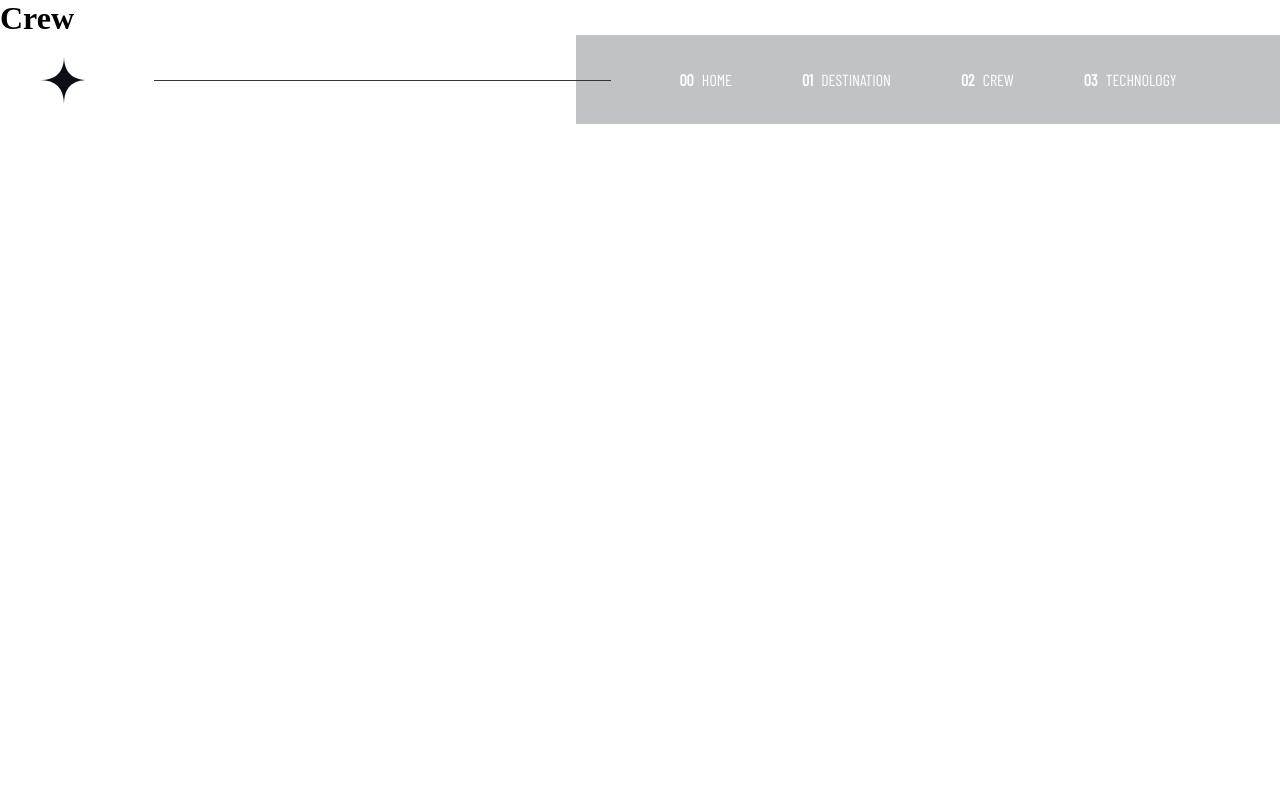
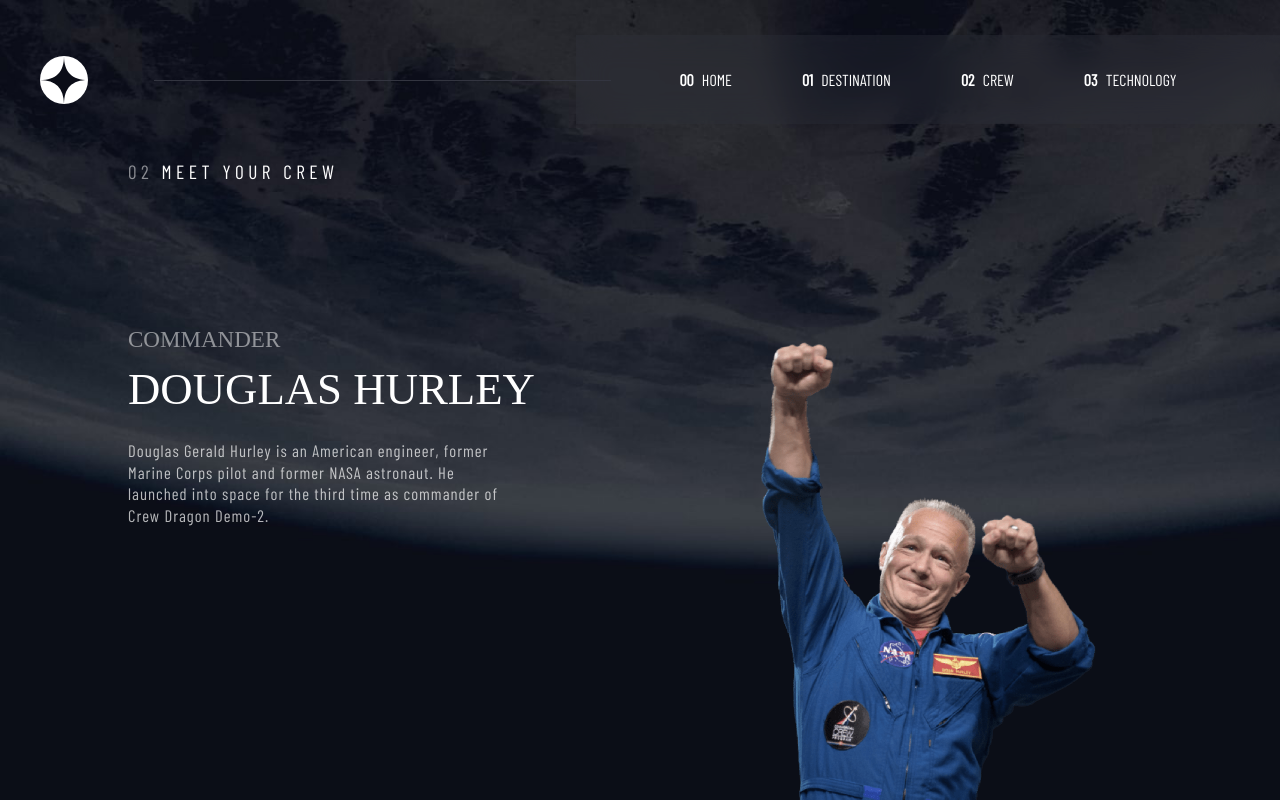
Before and after one commit to antonimatheus/Space-tourism-multi-page-website, a React (Vite) app: page /crew in a window 1280 px wide. Built offline with nearby package versions, Linux system fonts and the light colour scheme; a web font is replaced by a local one.

Commit message:
crew css done

```diff
--- a/index.html
+++ b/index.html
@@ -4,6 +4,7 @@
     <meta charset="UTF-8" />
     <link rel="icon" type="image/svg+xml" href="/vite.svg" />
     <meta name="viewport" content="width=device-width, initial-scale=1.0" />
+    <link rel="stylesheet" href="https://cdnjs.cloudflare.com/ajax/libs/font-awesome/6.4.2/css/all.min.css" integrity="sha512-z3gLpd7yknf1YoNbCzqRKc4qyor8gaKU1qmn+CShxbuBusANI9QpRohGBreCFkKxLhei6S9CQXFEbbKuqLg0DA==" crossorigin="anonymous" referrerpolicy="no-referrer" />
     <title>Space tourism website</title>
   </head>
   <body>
--- a/src/mainContent/crew/Crew.css
+++ b/src/mainContent/crew/Crew.css
@@ -0,0 +1,90 @@
+@charset "UTF-8";
+
+.Crew--container {
+    display: flex;
+    justify-content: space-evenly;
+    align-items: flex-end;
+    background: url(../../assets/assets/crew/background-crew-desktop.jpg);
+    background-size: cover;
+    background-repeat: no-repeat;
+    background-position: center;
+    width: 100vw;
+    height: 100vh;
+}
+
+.Crew--content {
+    display: flex;
+    flex-direction: column;
+    justify-content: flex-start;
+    width: 35%;
+    height: 80%;
+    gap: 20%;
+}
+
+.Crew--titlePage h3 {
+    text-transform: uppercase;
+    font-family: var(--fontBarlowCondensed);
+    font-weight: 500;
+    font-size: 1.5vw;
+    margin-bottom: 15px;
+    color: var(--white);
+    letter-spacing: 4.5px;
+}
+
+.Crew--titlePage h3 span {
+    color: rgba(255, 255, 255, 0.5);
+}
+
+.Crew--title {
+    display: flex;
+    flex-direction: column;
+    color: var(--white);
+}
+
+.Crew--titlePosition h3 {
+    text-transform: uppercase;
+    font-size: 1.8vw;
+    font-weight: 400;
+    margin-bottom: 10px;
+    color: rgba(255, 255, 255, 0.5);
+
+}
+
+.Crew--titleName h1 {
+    text-transform: uppercase;
+    font-weight: 400;
+    font-size: 3.5vw;
+    margin-bottom: 10px;
+    color: var(--white);
+}
+
+.Crew--text {
+    display: flex;
+    flex-direction: column;
+    width: 85%;
+    margin-top: 15px;
+    color: var(--white);
+}
+
+.Crew--text p {
+    font-family: var(--fontBarlowCondensed);
+    font-weight: 500;
+    font-size: 1.3vw;
+    text-align: left;
+    line-height: 130%;
+    letter-spacing: 1px;
+    color: rgba(255, 255, 255, 0.7);
+}
+
+.Crew--img {
+    display: flex;
+    flex-direction: column;
+    align-items: center;
+    justify-content: flex-end;
+    width: 35%;
+    height: 80%;
+}
+
+.Crew--img img {
+    width: 75%;
+}
--- a/src/mainContent/crew/crew.jsx
+++ b/src/mainContent/crew/crew.jsx
@@ -1,10 +1,36 @@
 import React from "react";
 import "./Crew.css"
+import navBarCrew from "./navBarCrew"
 
 function Crew() {
     return (
         <div className="Crew--container">
-            <h1>Crew</h1>
+            <div className="Crew--content">
+                <div className="Crew--titlePage">
+                    <h3><span>02</span> Meet your crew</h3>
+                </div>
+                <div>
+                    <div className="Crew--title">
+                        <div className="Crew--titlePosition">
+                            <h3>Commander</h3>
+                        </div>
+                        <div className="Crew--titleName">
+                            <h1>Douglas Hurley</h1>
+                        </div>
+                    </div>
+                    <div className="Crew--text">
+                        <p>
+                            Douglas Gerald Hurley is an American engineer, former Marine Corps pilot
+                            and former NASA astronaut. He launched into space for the third time as
+                            commander of Crew Dragon Demo-2.
+                        </p>
+                    </div>
+                </div>
+                <navBarCrew />
+            </div>
+            <div className="Crew--img">
+                <img src="src/assets/assets/crew/image-douglas-hurley.png" alt="img" />
+            </div>
         </div>
     )
 }
--- /dev/null
+++ b/src/mainContent/crew/navBarCrew.jsx
@@ -0,0 +1,19 @@
+import React from "react";
+import "./Crew.css"
+
+function navBarCrew() {
+    return (
+        <div className="navBarCrew--container">
+            <div className="navBarCrew--ul">
+                <ul>
+                    <li><i class="fa-solid fa-circle"></i></li>
+                    <li><i class="fa-solid fa-circle"></i></li>
+                    <li><i class="fa-solid fa-circle"></i></li>
+                    <li><i class="fa-solid fa-circle"></i></li>
+                </ul>
+            </div>
+        </div>
+    )
+}
+
+export default navBarCrew;
--- a/src/mainContent/destination/Destination.css
+++ b/src/mainContent/destination/Destination.css
@@ -3,7 +3,7 @@
 .Destination--container {
     display: flex;
     justify-content: space-evenly;
-    align-items: center;
+    align-items: flex-end;
     background: url(../../assets/assets/destination/background-destination-desktop.jpg);
     background-size: cover;
     background-repeat: no-repeat;
@@ -15,9 +15,9 @@
 .Destination--content {
     display: flex;
     flex-direction: column;
-    justify-content: flex-end;
+    justify-content: flex-start;
     width: 35%;
-    height: 65%;
+    height: 80%;
     gap: 15px;
     gap: 35px;
 }
@@ -46,10 +46,12 @@
     display: flex;
     justify-content: center;
     align-items: center;
+    width: 100%;
+    height: 100%;
 }
 
 .Destination--img img {
-    width: 70%;
+    width: 75%;
     animation: rotate 60s linear infinite;
 }
 
@@ -65,11 +67,11 @@
 .Destination--planetInfo {
     display: flex;
     flex-direction: column;
-    justify-content: flex-end;
-    align-items: center;
-    text-align: center;
+    justify-content: center;
     width: 35%;
-    height: 65%;
+    height: 80%;
+    gap: 15px;
+    gap: 35px;
     color: var(--white);
 }
 
@@ -141,13 +143,14 @@
     display: flex;
     flex-direction: column;
     width: 80%;
+    height: 8.5vw;
     color: var(--white);
 }
 
 .Destination--planetText p {
     font-family: var(--fontBarlowCondensed);
     font-weight: 500;
-    font-size: 1.2vw;
+    font-size: 1.3vw;
     text-align: left;
     line-height: 130%;
     letter-spacing: 1px;
--- a/src/mainContent/home/Home.css
+++ b/src/mainContent/home/Home.css
@@ -54,9 +54,9 @@
 .Home--text p {
     font-family: var(--fontBarlowCondensed);
     font-weight: 500;
-    font-size: 1.2vw;
+    font-size: 1.3vw;
     text-align: justify;
-    line-height: 25px;
+    line-height: 130%;
     color: rgba(255, 255, 255, 0.7);
 }
 
@@ -90,8 +90,8 @@
     top: 50%;
     left: 50%;
     transform: translate(-50%, -50%);
-    width: 0px;
-    height: 0px;
+    width: 150px;
+    height: 150px;
     border-radius: 50%;
     transition: .5s width, .5s height;
     z-index: -1;
--- a/src/mainContent/technology/Technology.css
+++ b/src/mainContent/technology/Technology.css
@@ -0,0 +1,13 @@
+@charset "UTF-8";
+
+.Technology--container {
+    display: flex;
+    justify-content: space-evenly;
+    align-items: center;
+    background: url(../../assets/assets/technology/background-technology-desktop.jpg);
+    background-size: cover;
+    background-repeat: no-repeat;
+    background-position: center;
+    width: 100vw;
+    height: 100vh;
+}
```
Also changed, not shown: src/mainContent/destination/destination.jsx (+5 -4 lines).
